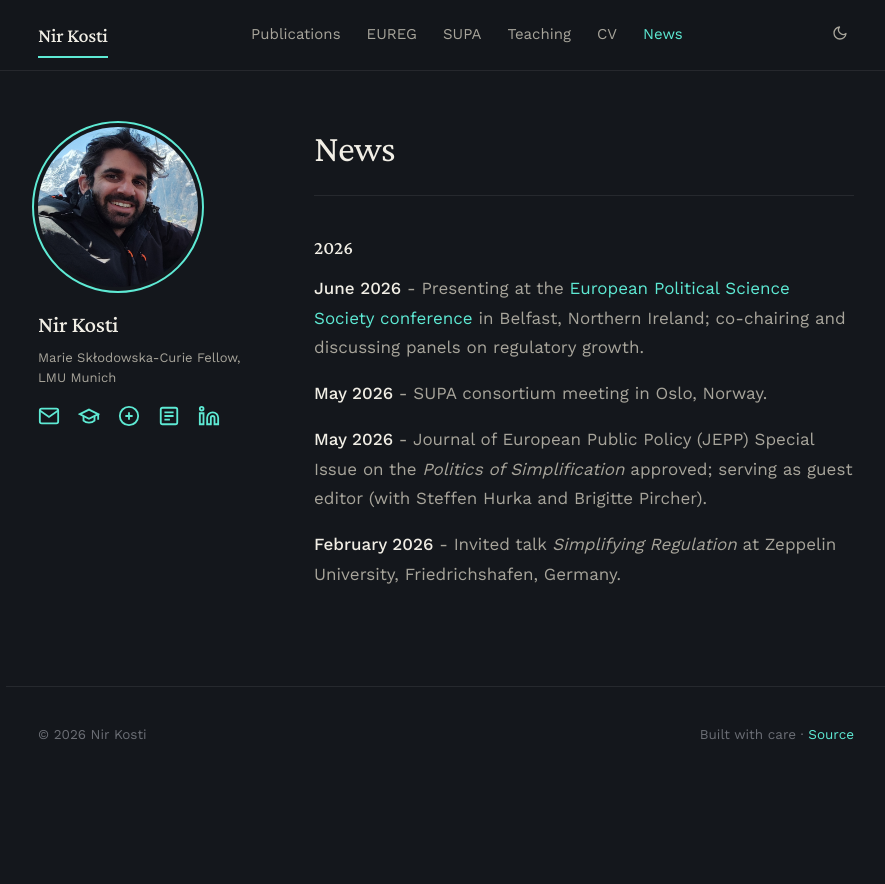
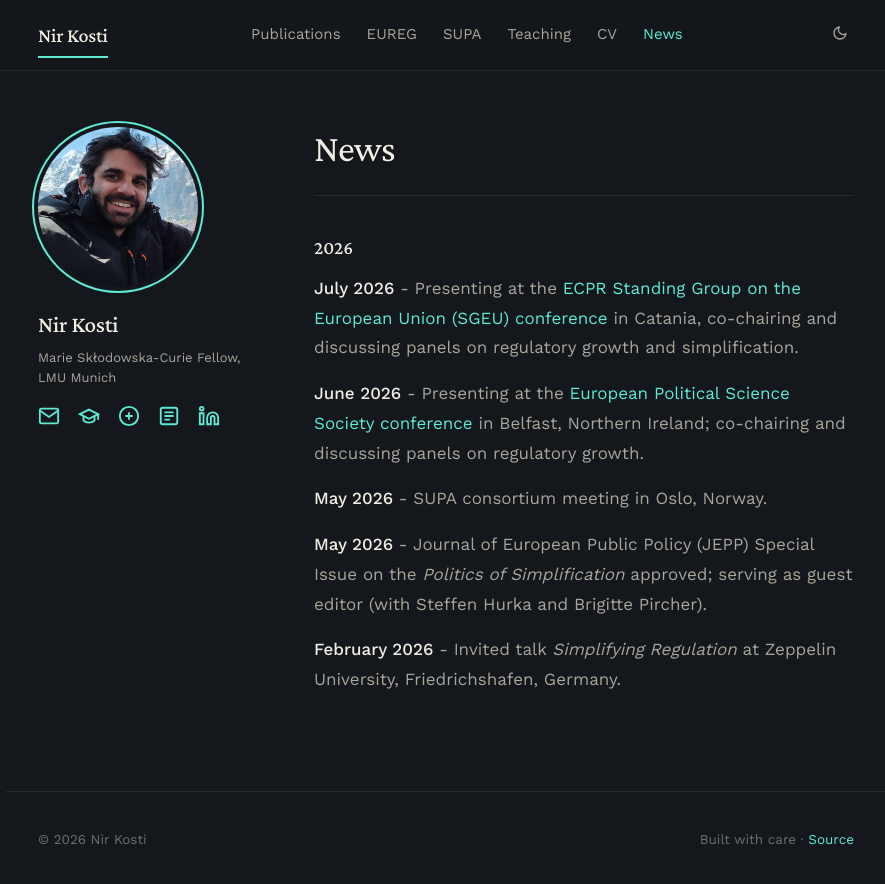
Before and after one commit to NirKosti/nirkosti.github.io, a Jekyll site: the page built from _pages/news.md, in a window 1280 px wide. Shown: the top 884 px of the page, without its empty margins (194-1079 px from the left). Built offline with Jekyll 4.4.1, drawn with Linux system fonts in a browser that asks for light colours.

Commit message:
Update news.md

```diff
--- a/_pages/news.md
+++ b/_pages/news.md
@@ -5,6 +5,7 @@ permalink: /news/
 ---
 
 ### 2026
+**July 2026** - Presenting at the [ECPR Standing Group on the European Union (SGEU) conference](https://ecpr.eu/Events/341) in Catania, co-chairing and discussing panels on regulatory growth and simplification.
 
 **June 2026** - Presenting at the [European Political Science Society conference](https://epssnet.org/belfast-2026/) in Belfast, Northern Ireland; co-chairing and discussing panels on regulatory growth.
 
```
